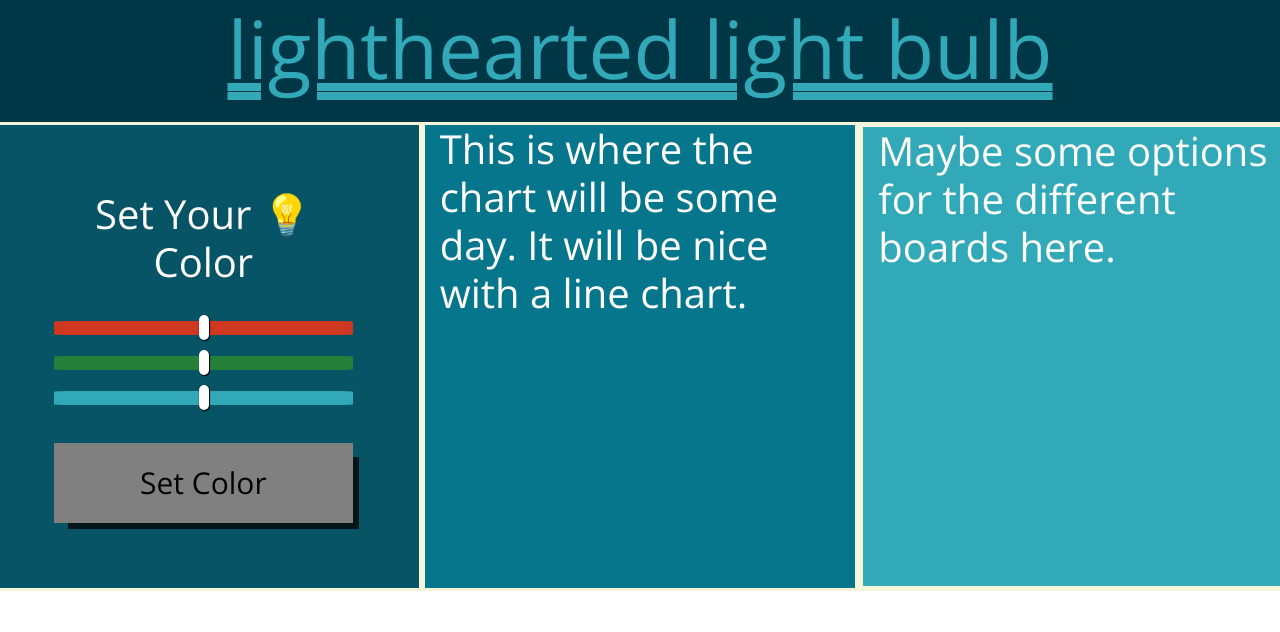
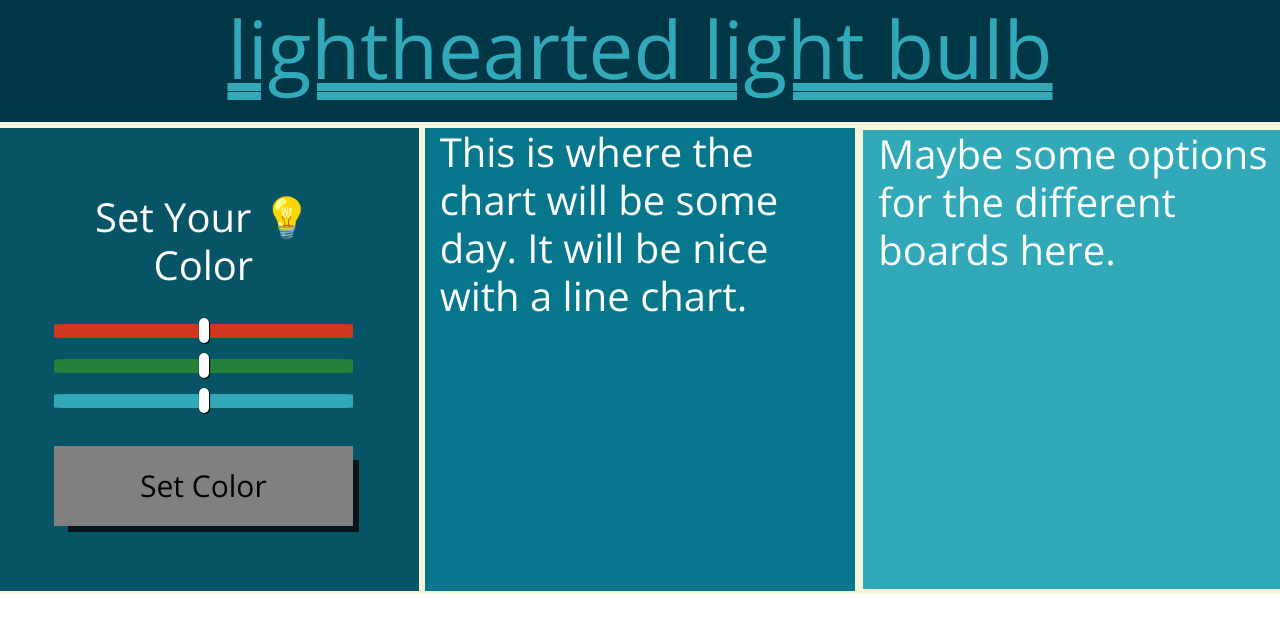
Before and after one commit to lHunniche/IoT_Project, a website: page webapp/dist/index.html in a window 1280 px wide. Drawn offline with nearby package versions, Linux system fonts and the light colour scheme; no server answers.

Commit message:
border på title

```diff
--- a/webapp/src/index.css
+++ b/webapp/src/index.css
@@ -9,6 +9,7 @@ body {
   color: #31A9b8;
   margin-top: 0px;
   text-align: center;
+  border-bottom: 3px solid beige;
   -webkit-text-decoration: #31A9b8 double underline;
   text-decoration: #31A9b8 double underline;
 }
```
